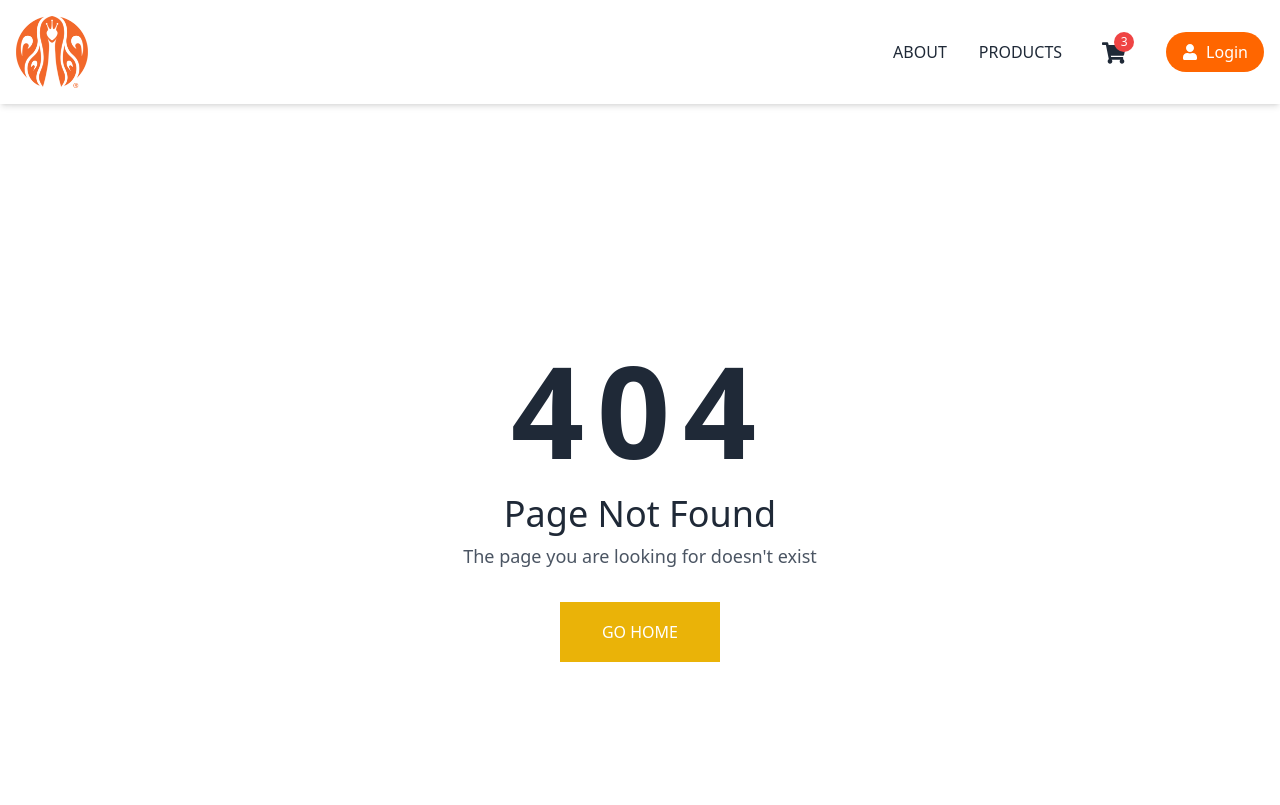
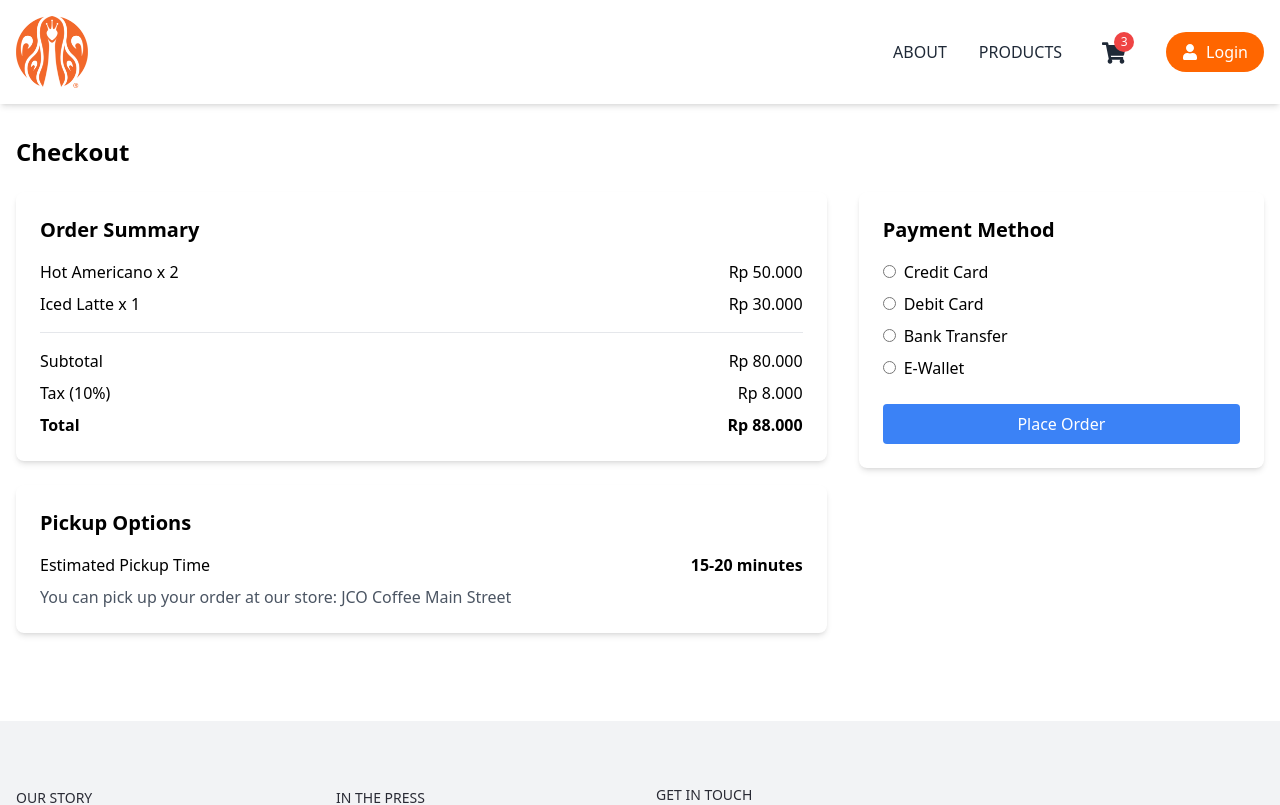
Before and after one commit to dzakwanpxr/nextjs-jco-coffee, a Next.js app: page /checkout in a window 1280 px wide. Before the commit this address had no page. Shown: the top 805 px of the page. Built offline with nearby package versions, Linux system fonts and the light colour scheme.

Commit message:
feat: add cart, checkout, success page

```diff
--- /dev/null
+++ b/src/pages/cart.tsx
@@ -0,0 +1,100 @@
+import React, { useState } from "react";
+import Link from "next/link";
+import Image from "next/image";
+import { formatPrice } from "@/shared/utils/utils";
+
+// Simulasi data keranjang
+const initialCartItems = [
+  {
+    id: 1,
+    name: "Hot Americano",
+    price: 25000,
+    quantity: 2,
+    image: "/americano.webp",
+  },
+  {
+    id: 2,
+    name: "Iced Latte",
+    price: 30000,
+    quantity: 1,
+    image: "/cafe-latte.webp",
+  },
+];
+
+export default function CartPage() {
+  const [cartItems, setCartItems] = useState(initialCartItems);
+
+  const updateQuantity = (id: number, newQuantity: number) => {
+    setCartItems(
+      cartItems.map((item) =>
+        item.id === id ? { ...item, quantity: Math.max(0, newQuantity) } : item
+      )
+    );
+  };
+
+  const removeItem = (id: number) => {
+    setCartItems(cartItems.filter((item) => item.id !== id));
+  };
+
+  const totalPrice = cartItems.reduce(
+    (sum, item) => sum + item.price * item.quantity,
+    0
+  );
+
+  return (
+    <div className="container mx-auto px-4 py-8">
+      <h1 className="text-2xl font-bold mb-4">Your Cart</h1>
+      {cartItems.length === 0 ? (
+        <p>Your cart is empty.</p>
+      ) : (
+        <>
+          {cartItems.map((item) => (
+            <div key={item.id} className="flex items-center border-b py-4">
+              <Image
+                src={item.image}
+                alt={item.name}
+                width={80}
+                height={80}
+                className="mr-4"
+              />
+              <div className="flex-grow">
+                <h2 className="font-semibold">{item.name}</h2>
+                <p>{formatPrice(item.price)}</p>
+              </div>
+              <div className="flex items-center">
+                <button
+                  onClick={() => updateQuantity(item.id, item.quantity - 1)}
+                  className="px-2 py-1 bg-gray-200"
+                >
+                  -
+                </button>
+                <span className="mx-2">{item.quantity}</span>
+                <button
+                  onClick={() => updateQuantity(item.id, item.quantity + 1)}
+                  className="px-2 py-1 bg-gray-200"
+                >
+                  +
+                </button>
+              </div>
+              <button
+                onClick={() => removeItem(item.id)}
+                className="ml-4 text-red-500"
+              >
+                Remove
+              </button>
+            </div>
+          ))}
+          <div className="mt-4 text-right">
+            <p className="font-bold">Total: {formatPrice(totalPrice)}</p>
+            <Link
+              href="/checkout"
+              className="mt-4 inline-block bg-blue-500 text-white px-4 py-2 rounded"
+            >
+              Proceed to Checkout
+            </Link>
+          </div>
+        </>
+      )}
+    </div>
+  );
+}
--- /dev/null
+++ b/src/pages/checkout.tsx
@@ -0,0 +1,104 @@
+import React from "react";
+import { useRouter } from "next/router";
+import { formatPrice } from "@/shared/utils/utils";
+
+// Simulasi data checkout
+const checkoutItems = [
+  { id: 1, name: "Hot Americano", price: 25000, quantity: 2 },
+  { id: 2, name: "Iced Latte", price: 30000, quantity: 1 },
+];
+
+const paymentMethods = [
+  "Credit Card",
+  "Debit Card",
+  "Bank Transfer",
+  "E-Wallet",
+];
+
+export default function CheckoutPage() {
+  const router = useRouter();
+
+  const subtotal = checkoutItems.reduce(
+    (sum, item) => sum + item.price * item.quantity,
+    0
+  );
+  const tax = subtotal * 0.1; // Asumsi pajak 10%
+  const total = subtotal + tax;
+
+  const handlePlaceOrder = () => {
+    // Simulasi proses checkout
+    console.log("Order placed");
+    router.push("/success");
+  };
+
+  return (
+    <div className="container mx-auto px-4 py-8">
+      <h1 className="text-2xl font-bold mb-6">Checkout</h1>
+      <div className="flex flex-col md:flex-row gap-8">
+        <div className="md:w-2/3">
+          <div className="bg-white p-6 rounded-lg shadow-md mb-6">
+            <h2 className="text-xl font-semibold mb-4">Order Summary</h2>
+            {checkoutItems.map((item) => (
+              <div key={item.id} className="flex justify-between mb-2">
+                <span>
+                  {item.name} x {item.quantity}
+                </span>
+                <span>{formatPrice(item.price * item.quantity)}</span>
+              </div>
+            ))}
+            <div className="border-t mt-4 pt-4">
+              <div className="flex justify-between mb-2">
+                <span>Subtotal</span>
+                <span>{formatPrice(subtotal)}</span>
+              </div>
+              <div className="flex justify-between mb-2">
+                <span>Tax (10%)</span>
+                <span>{formatPrice(tax)}</span>
+              </div>
+              <div className="flex justify-between font-bold">
+                <span>Total</span>
+                <span>{formatPrice(total)}</span>
+              </div>
+            </div>
+          </div>
+
+          <div className="bg-white p-6 rounded-lg shadow-md mb-6">
+            <h2 className="text-xl font-semibold mb-4">Pickup Options</h2>
+            <div className="flex justify-between items-center">
+              <span>Estimated Pickup Time</span>
+              <span className="font-semibold">15-20 minutes</span>
+            </div>
+            <p className="mt-2 text-gray-600">
+              You can pick up your order at our store: JCO Coffee Main Street
+            </p>
+          </div>
+        </div>
+
+        <div className="md:w-1/3">
+          <div className="bg-white p-6 rounded-lg shadow-md">
+            <h2 className="text-xl font-semibold mb-4">Payment Method</h2>
+            <div className="space-y-2">
+              {paymentMethods.map((method, index) => (
+                <div key={index} className="flex items-center">
+                  <input
+                    type="radio"
+                    id={method}
+                    name="paymentMethod"
+                    className="mr-2"
+                  />
+                  <label htmlFor={method}>{method}</label>
+                </div>
+              ))}
+            </div>
+            <button
+              onClick={handlePlaceOrder}
+              className="w-full mt-6 bg-blue-500 text-white px-4 py-2 rounded hover:bg-blue-600 transition-colors"
+            >
+              Place Order
+            </button>
+          </div>
+        </div>
+      </div>
+    </div>
+  );
+}
--- /dev/null
+++ b/src/pages/success.tsx
@@ -0,0 +1,24 @@
+import React from "react";
+import Link from "next/link";
+
+export default function SuccessPage() {
+  // Simulasi VA number
+  const vaNumber = "1234567890";
+
+  return (
+    <div className="container mx-auto px-4 py-8 text-center">
+      <h1 className="text-3xl font-bold mb-4">Thank You for Your Order!</h1>
+      <p className="mb-4">Your order has been successfully placed.</p>
+      <div className="bg-gray-100 p-4 rounded mb-4">
+        <h2 className="text-xl font-semibold mb-2">Virtual Account Number</h2>
+        <p className="text-2xl font-bold">{vaNumber}</p>
+      </div>
+      <p className="mb-4">
+        Please complete your payment using the Virtual Account number above.
+      </p>
+      <Link href="/" className="text-blue-500 hover:underline">
+        Return to Home
+      </Link>
+    </div>
+  );
+}
```
